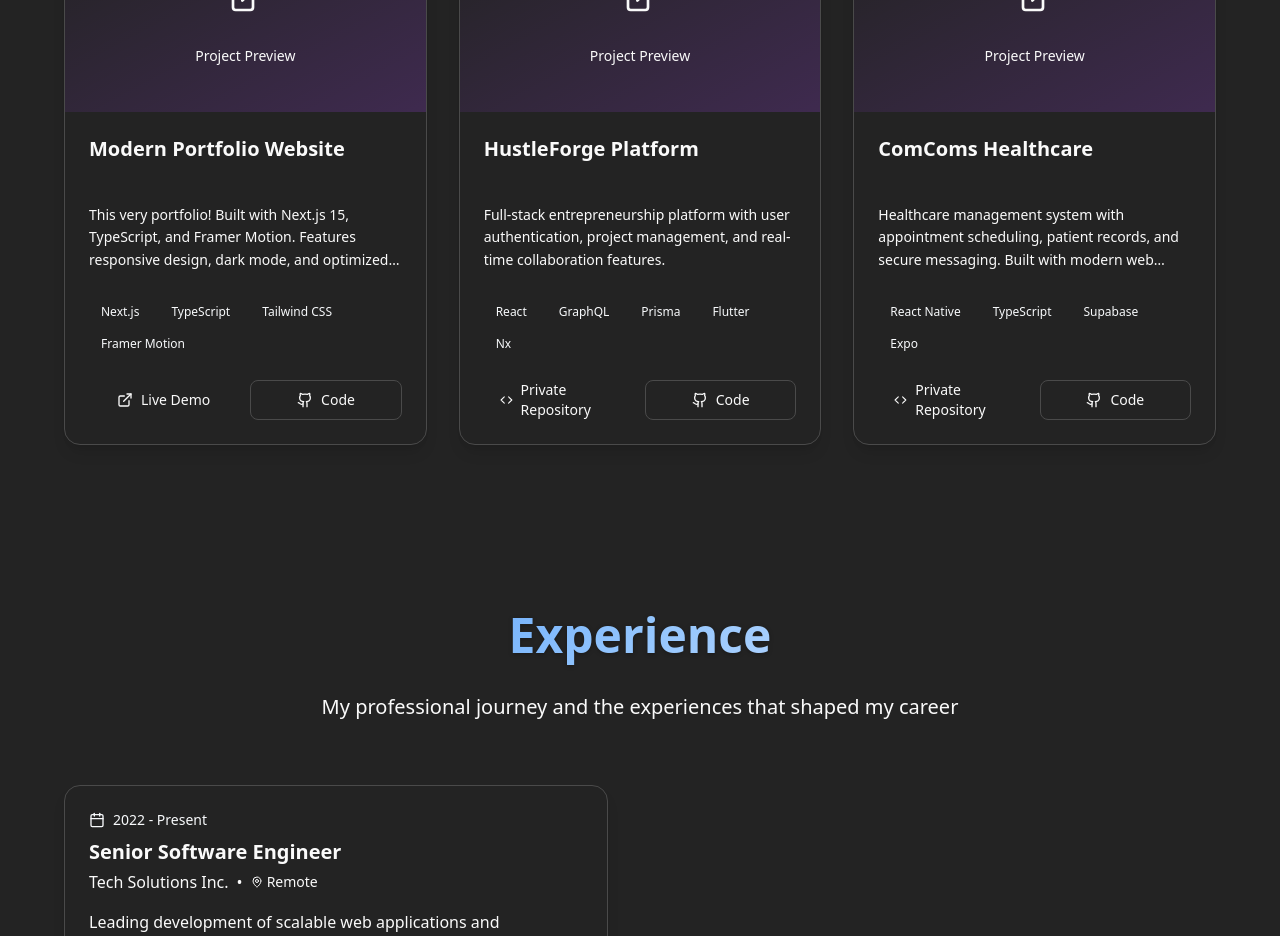
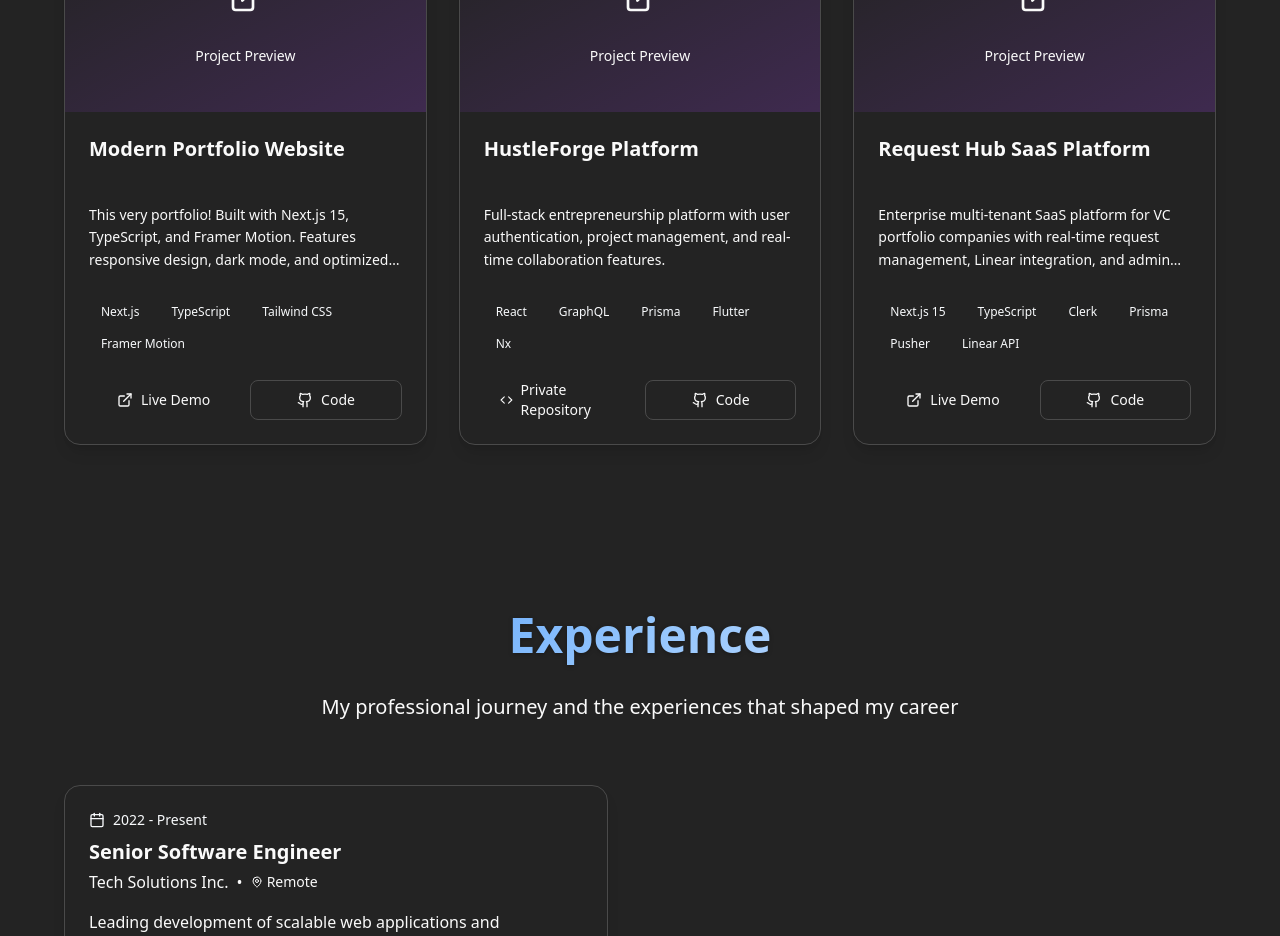
Before and after one commit to Dozr13/2025-portfolio, a Next.js app: page / in a window 1280 px wide. Shown: the part 3420-4356 px from the top of the page. Built offline with nearby package versions, Linux system fonts and the light colour scheme.

Commit message:
update projects.tsx - swapping comcoms with request-hub

```diff
--- a/components/sections/projects.tsx
+++ b/components/sections/projects.tsx
@@ -29,12 +29,11 @@ const projects: Project[] = [
     status: "Private Repository"
   },
   {
-    title: "ComComs Healthcare",
-    description: "Healthcare management system with appointment scheduling, patient records, and secure messaging. Built with modern web technologies.",
-    technologies: ["React Native", "TypeScript", "Supabase", "Expo"],
-    liveUrl: null,
-    githubUrl: "https://github.com/Dozr13/CareConnect",
-    status: "Private Repository"
+    title: "Request Hub SaaS Platform",
+    description: "Enterprise multi-tenant SaaS platform for VC portfolio companies with real-time request management, Linear integration, and admin dashboards. Built in 5 days as a technical assessment.",
+    technologies: ["Next.js 15", "TypeScript", "Clerk", "Prisma", "Pusher", "Linear API"],
+    liveUrl: "https://request-hub-gamma.vercel.app",
+    githubUrl: "https://github.com/Dozr13/request-hub"
   }
 ]
 
```
